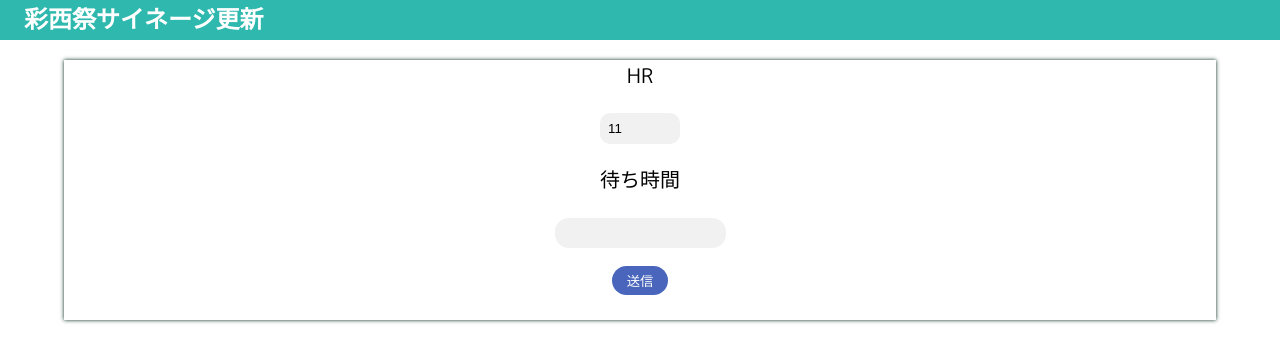
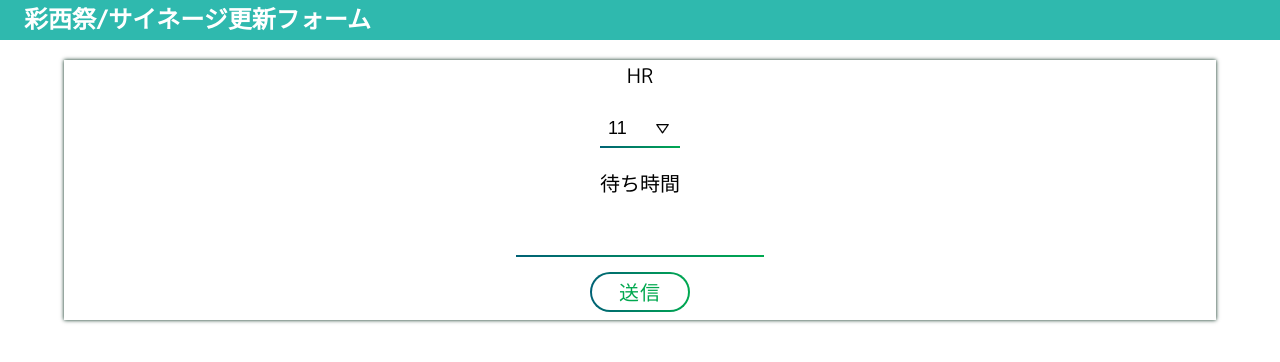
Before and after one commit to koppepan3/sai3, a PHP site: page /submit.html in a window 1280 px wide. Shown: the top 362 px of the page. Run offline with PHP 8.4, Linux system fonts and the light colour scheme.

Commit message:
submittion form design updated

```diff
--- a/css/submit.css
+++ b/css/submit.css
@@ -37,40 +37,90 @@ body{
 }
 
 .pulldown{
+	font-size:18px;
 	width: 80px;
 	padding: 8px 8px;
 	border: none;
-	border-radius: 10px;
-	background-color: #f1f1f1;
+	background-color: white;
 	outline: 0;
+	-webkit-appearance: none;
+	border-bottom: 2px solid #006175;
+  	border-image: linear-gradient(to right, #006175 0%, #00a950 100%);
+  	border-image-slice: 1;
+	background-image: url(../files/down-arrow.png);
+  	background-position: right 10px center;
+  	background-repeat: no-repeat;
+  	background-size: 15px 15px;
+}
+
+.pulldown:focus{
+	background-image: url(../files/up-arrow.png);
+  	background-position: right 10px center;
+  	background-repeat: no-repeat;
+  	background-size: 15px 15px;
+	-webkit-appearance: none;
+	border: 2px solid #006175;
+  	border-image: linear-gradient(to right, #006175 0%, #00a950 100%);
+  	border-image-slice: 1;
+}
+
+.min input[type=textarea]{
+	padding: 5px 5px;
+	box-sizing:border-box;
+	padding: 8px;
+	font-size:18px;
+	outline: 0;
+	margin-bottom:15px;
+	border-left: none;
+	border-right: none;
+	border-top: none;
+	background-color: white;
+	-webkit-appearance: none;
+	border-bottom: 2px solid #006175;
+  	border-image: linear-gradient(to right, #006175 0%, #00a950 100%);
+  	border-image-slice: 1;
+}
+
+.min input[type=textarea]:focus{
+	border: 2px solid #006175;
+  	border-image: linear-gradient(to right, #006175 0%, #00a950 100%);
+  	border-image-slice: 1;
 	-webkit-appearance: none;
 }
 
-.min input[type=textarea]{
-	border-radius:14px;
-	padding: 5px 5px;
-	box-sizing:border-box;
-	padding: 8px;
-	font-size:12px;
-	outline: 0;
-	margin-bottom:15px;
-	border: none;
-	background-color: #f1f1f1;
-	-webkit-appearance: none;
+
+
+.btn {
+	background-image: linear-gradient(to right, #006175 0%, #00a950 100%);
+	border-radius: 20px;
+  	box-sizing: border-box;
+	color: #00a84f;
+	display: block;
+	height: 40px;
+	letter-spacing: 1px;
+	margin: 0 auto;
+	padding: 2px;
+	position: relative;
+  	text-decoration: none;
+	width: 100px;
+	z-index: 2;
 }
 
-.min input[type=textarea]:focus{
-	background-color: rgb(9, 97, 180)ce;
-	border: 0.5px solid black;
-	-webkit-appearance: none;
+.btn:hover {
+	color: #fff;
 }
 
-.button{
-	border-radius: 15px;
-	background-color: #2041acce;
-	border: none;
-	color: white;
-	padding: 5px 15px;
-	text-decoration: none;
-	-webkit-appearance: none;
+.btn span {
+	align-items: center;
+	background: #ffffff;
+	border-radius: 20px;
+	display: flex;
+	justify-content: center;
+	height: 100%;
+	transition: background .5s ease;
+	width: 100%;
 }
+
+.btn:hover span {
+	background: transparent;
+}
--- a/submit.html
+++ b/submit.html
@@ -11,10 +11,10 @@
   </head>
   <body>
     <div class="header">
-      <h1 class="title">彩西祭サイネージ更新</h1>
+      <h1 class="title">彩西祭/サイネージ更新フォーム</h1>
     </div>
     <div class="submittion">
-      <form action="vote.php" method="post">
+      <form action="vote.php" method="post" name="form1">
         <div class="hr">
           <p>HR</p>
           <select name="file" class="pulldown">
@@ -37,7 +37,9 @@
           <p>待ち時間</p>
           <input type="textarea" name="count" value="" class="mininput">
           <br>
-          <input type="submit" value="送信" class="button">
+          <a class="btn" href="javascript:form1.submit()">
+            <span>送信</span>
+          </a>
         </div>
       </form>
     </div>
```
Also changed, not shown: files/down-arrow.png (added), files/up-arrow.png (added), 3 other files.
